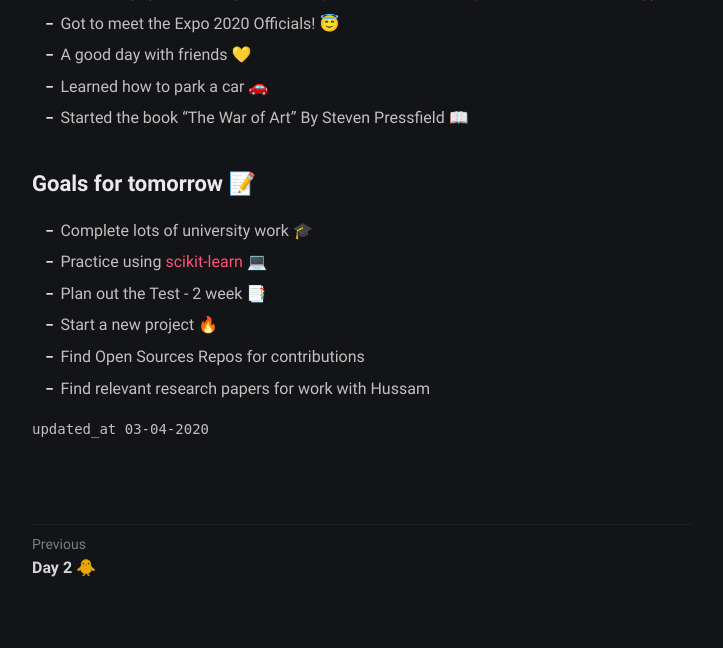
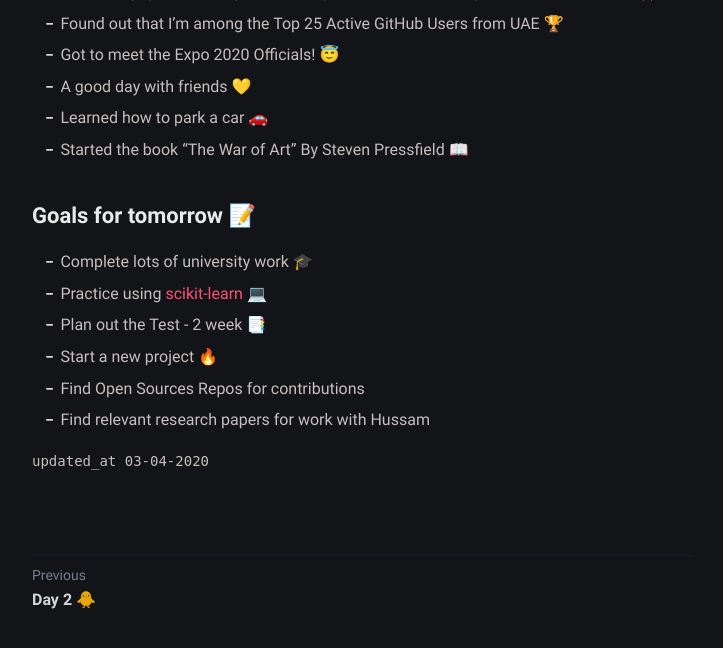
Before and after one commit to abxhr/Learning, a Jekyll site: the page built from _posts/2020-04-03/2020-04-03-Day-3.md, in a window 1280 px wide and 900 px high, scrolled down 1840 px, cut to the strip 246-894 px from the top of the window. Shown: the whole strip, without its empty margins (278-1001 px from the left). Built offline with Jekyll 4.4.1, drawn with Linux system fonts in a browser that asks for light colours; some web fonts are replaced; comment, search, counter and statistics services are not loaded.

Commit message:
Update 2020-04-03-Day-3.md

```diff
--- a/_posts/2020-04-03/2020-04-03-Day-3.md
+++ b/_posts/2020-04-03/2020-04-03-Day-3.md
@@ -33,6 +33,7 @@ Before you start your day, take moment to plan out some "*fun*" stuff you could
 - Learned about Preliminary Data Cleaning in Python 🐍
 - Solved a ![formula](https://render.githubusercontent.com/render/math?math=O(n^2)) [problem](https://leetcode.com/problems/find-all-duplicates-in-an-array/) in ![formula](https://render.githubusercontent.com/render/math?math=O(n)) complexity
 - Read one paper on NLP ([*Neural Unsupervised Domain Adaptation in NLP---A Survey*](https://arxiv.org/abs/2006.00632))
+- Found out that I'm among the Top 25 Active GitHub Users from UAE 🏆
 - Got to meet the Expo 2020 Officials! 😇
 - A good day with friends 💛
 - Learned how to park a car 🚗
```
